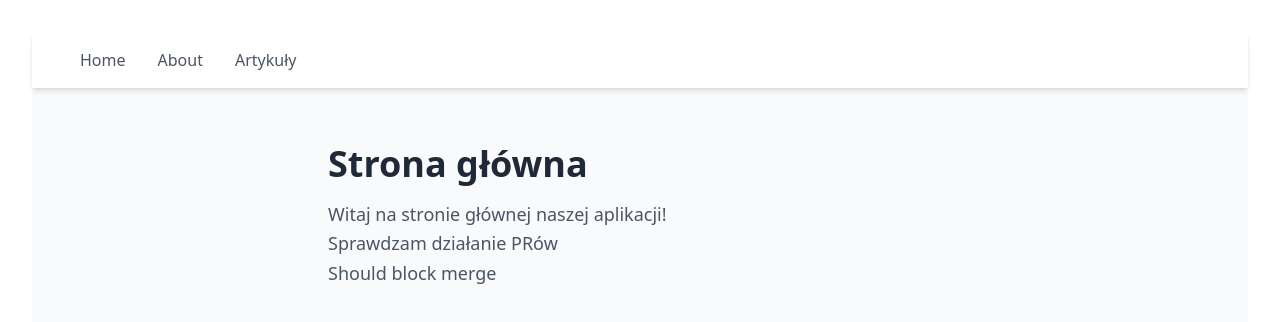
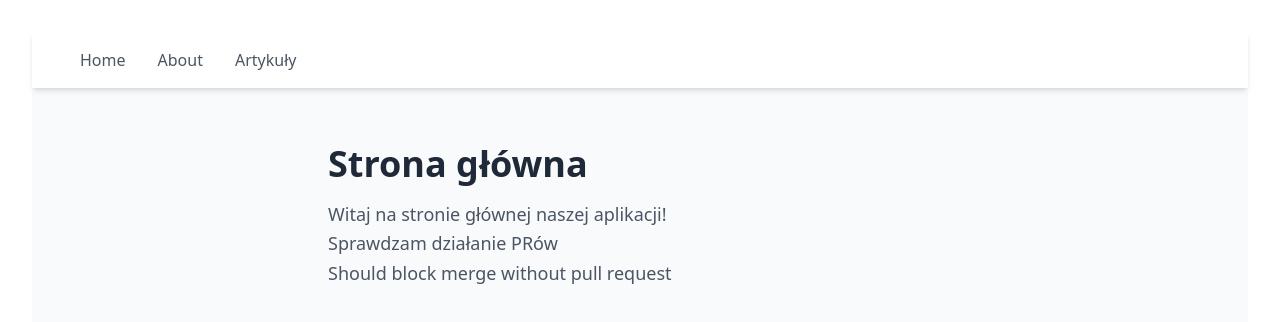
Before and after one commit to tomi5/react-vite-prod-test, a React (Vite) app: page / in a window 1280 px wide. Shown: the top 322 px of the page. Built offline with nearby package versions, Linux system fonts and the light colour scheme.

Commit message:
fix: update Home page text to clarify merge requirements

```diff
--- a/src/pages/Home.tsx
+++ b/src/pages/Home.tsx
@@ -8,7 +8,9 @@
         Witaj na stronie głównej naszej aplikacji!
       </p>
       <p className="text-lg text-gray-600 leading-relaxed">Sprawdzam działanie PRów</p>
-      <p className="text-lg text-gray-600 leading-relaxed">Should block merge</p>
+      <p className="text-lg text-gray-600 leading-relaxed">
+        Should block merge without pull request
+      </p>
     </div>
   );
 };
```
